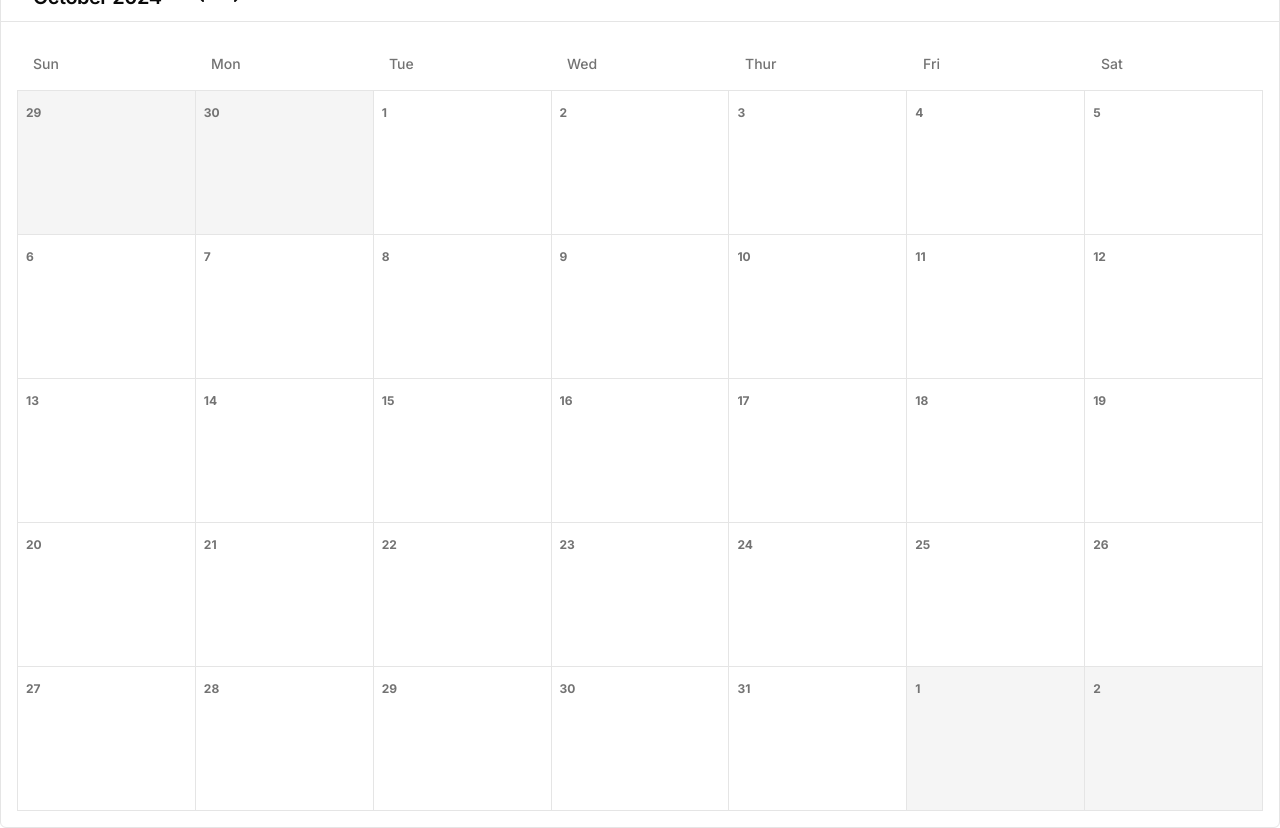
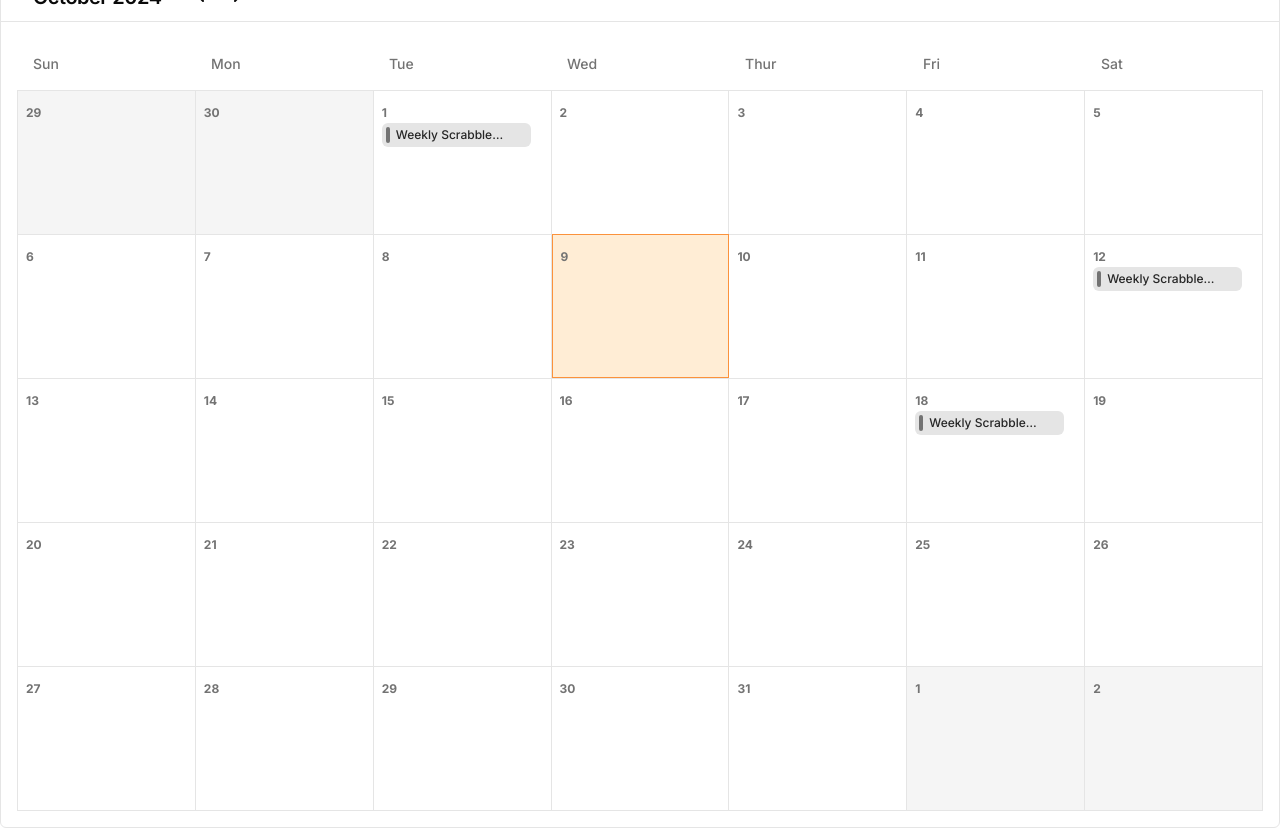
Before and after one commit to Jeff-Maina/scheduler, a Next.js app: page / in a window 1280 px wide. Built offline with nearby package versions, Linux system fonts and the light colour scheme.

Commit message:
add meeting cards

```diff
--- a/package.json
+++ b/package.json
@@ -17,6 +17,7 @@
     "@fullcalendar/timegrid": "^6.1.15",
     "@radix-ui/react-icons": "^1.3.0",
     "@radix-ui/react-popover": "^1.1.2",
+    "@radix-ui/react-scroll-area": "^1.2.0",
     "@radix-ui/react-slot": "^1.1.0",
     "@radix-ui/react-tooltip": "^1.1.3",
     "class-variance-authority": "^0.7.0",
--- a/src/app/_components/calendar.tsx
+++ b/src/app/_components/calendar.tsx
@@ -19,10 +19,111 @@ import {
   startOfWeek,
   add,
   isSameMonth,
+  isToday,
+  isSameDay,
+  parseISO,
 } from "date-fns";
 import { Dispatch, SetStateAction, useState } from "react";
 import { ChevronLeft, ChevronRight } from "lucide-react";
 import TooltipWrapper from "./tooltip-wrapper";
+import { ScrollArea } from "@/components/ui/scroll-area";
+
+// * data yo
+
+
+
+const meetings = [
+  {
+    subject: "Scrabble Practice",
+    description: "Weekly Scrabble practice with all players.",
+    startDateTime: "2024-09-12T10:00",
+    endDateTime: "2024-09-12T12:00",
+    coach: "John Doe",
+    recurring: true,
+    meetingMode: "in-person",
+    meetingType: "group",
+    invitedGuests: ["Jane Smith", "Albert Brown"],
+    location: "Room 12, Building A",
+    isAllDay: false,
+    color: "200, 50%, 50%",
+    eventActivity: "scrabble",
+  },
+  {
+    subject: "Chess Masterclass",
+    description: "Advanced tactics in chess for top players.",
+    startDateTime: "2024-09-15T15:00",
+    endDateTime: "2024-09-15T17:00",
+    coach: "Alice Lee",
+    recurring: false,
+    meetingMode: "online",
+    meetingType: "group",
+    invitedGuests: ["Mark Turner", "Samantha Green"],
+    location: null,
+    isAllDay: false,
+    color: "120, 60%, 40%",
+    eventActivity: "chess",
+  },
+  {
+    subject: "Coding Bootcamp Intro",
+    description: "Introduction to coding concepts for beginners.",
+    startDateTime: "2024-09-20T09:00",
+    endDateTime: "2024-09-20T12:00",
+    coach: "Emma Davis",
+    recurring: false,
+    meetingMode: "in-person",
+    meetingType: "group",
+    invitedGuests: ["Lucas Grey"],
+    location: "Room 15, Building B",
+    isAllDay: false,
+    color: "250, 50%, 45%",
+    eventActivity: "coding",
+  },
+  {
+    subject: "Chess Open Session",
+    description: "Open chess practice for all levels.",
+    startDateTime: "2024-10-01T13:00",
+    endDateTime: "2024-10-01T15:00",
+    coach: "Bob Carter",
+    recurring: true,
+    meetingMode: "in-person",
+    meetingType: "group",
+    invitedGuests: ["Sarah Johnson", "Chris Blue"],
+    location: "Room 8, Building C",
+    isAllDay: false,
+    color: "340, 40%, 60%",
+    eventActivity: "chess",
+  },
+  {
+    subject: "Custom Strategy Planning",
+    description: "Planning strategies for upcoming events.",
+    startDateTime: "2024-10-12T11:00",
+    endDateTime: "2024-10-12T13:00",
+    coach: "Michael Lee",
+    recurring: false,
+    meetingMode: "online",
+    meetingType: "individual",
+    invitedGuests: ["Robert Thompson"],
+    location: null,
+    isAllDay: false,
+    color: "30, 55%, 50%",
+    eventActivity: "custom",
+  },
+  {
+    subject: "Scrabble Tournament",
+    description: "Monthly Scrabble tournament for all players.",
+    startDateTime: "2024-10-18T14:00",
+    endDateTime: "2024-10-18T18:00",
+    coach: "Anna White",
+    recurring: false,
+    meetingMode: "in-person",
+    meetingType: "group",
+    invitedGuests: ["Emily Fox", "James Bond"],
+    location: "Room 7, Building A",
+    isAllDay: false,
+    color: "280, 50%, 45%",
+    eventActivity: "scrabble",
+  },
+];
 
 const Scheduler = () => {
   let today = startOfToday();
@@ -48,7 +149,7 @@ const Scheduler = () => {
   };
 
   return (
-    <div className="max-w-7xl w-full flex flex-col min-h-[70vh] border border-neutral-200 rounded-md">
+    <div className="max-w-[90rem] w-full flex flex-col min-h-[70vh] border border-neutral-200 rounded-md">
       <div className="w-full h-12 shrink-0 border-b border-neutral-200 flex items-center p-4">
         <CurrentDatePicker
           previousMonth={prevMonth}
@@ -72,17 +173,31 @@ const Scheduler = () => {
             <div
               key={index}
               className={cn(
-                " w-full h-36 hover:bg-neutral-100 p-2 border-t border-r",
+                " w-full h-36 p-2 border-t border-r",
                 index === 0 && colStartClasses[getDay(day)],
-                !isSameMonth(day, firstDayCurrentMonth) && "bg-neutral-100"
+                !isSameMonth(day, firstDayCurrentMonth) && "bg-neutral-100",
+                isToday(day) &&
+                  "bg-orange-100 border-orange-400  border-x border-y"
               )}
             >
               <time
                 dateTime={format(day, "yyyy-MM-dd")}
-                className="text-xs font-bold text-neutral-500"
+                className="text-xs shrink-0 font-bold text-neutral-500"
               >
                 {format(day, "d")}
               </time>
+
+              <ScrollArea className="w-full h-28 pb-2 pr-3">
+                {meetings.map((meeting, index) => {
+                  return (
+                    <>
+                      {isSameDay(parseISO(meeting.startDateTime), day) && (
+                        <MeetingCard />
+                      )}
+                    </>
+                  );
+                })}
+              </ScrollArea>
             </div>
           ))}
         </div>
@@ -156,8 +271,17 @@ const CurrentDatePicker = ({
   );
 };
 
-const Event = ({}) => {
-  return <div></div>;
+const MeetingCard = ({}) => {
+  return (
+    <button className="w-full text-left p-1 mb-1 bg-neutral-200 rounded-md flex gap-1.5 items-stretch">
+      <div className="w-1 shrink-0 bg-neutral-500 rounded-full"></div>
+      <div className="min-h-fit flex items-center">
+        <p className="text-xs font-medium text-neutral-800 line-clamp-1">
+          Weekly Scrabble Practice
+        </p>
+      </div>
+    </button>
+  );
 };
 
 export default Scheduler;
--- /dev/null
+++ b/src/components/ui/scroll-area.tsx
@@ -0,0 +1,48 @@
+"use client"
+
+import * as React from "react"
+import * as ScrollAreaPrimitive from "@radix-ui/react-scroll-area"
+
+import { cn } from "@/lib/utils"
+
+const ScrollArea = React.forwardRef<
+  React.ElementRef<typeof ScrollAreaPrimitive.Root>,
+  React.ComponentPropsWithoutRef<typeof ScrollAreaPrimitive.Root>
+>(({ className, children, ...props }, ref) => (
+  <ScrollAreaPrimitive.Root
+    ref={ref}
+    className={cn("relative overflow-hidden", className)}
+    {...props}
+  >
+    <ScrollAreaPrimitive.Viewport className="h-full w-full rounded-[inherit]">
+      {children}
+    </ScrollAreaPrimitive.Viewport>
+    <ScrollBar />
+    <ScrollAreaPrimitive.Corner />
+  </ScrollAreaPrimitive.Root>
+))
+ScrollArea.displayName = ScrollAreaPrimitive.Root.displayName
+
+const ScrollBar = React.forwardRef<
+  React.ElementRef<typeof ScrollAreaPrimitive.ScrollAreaScrollbar>,
+  React.ComponentPropsWithoutRef<typeof ScrollAreaPrimitive.ScrollAreaScrollbar>
+>(({ className, orientation = "vertical", ...props }, ref) => (
+  <ScrollAreaPrimitive.ScrollAreaScrollbar
+    ref={ref}
+    orientation={orientation}
+    className={cn(
+      "flex touch-none select-none transition-colors",
+      orientation === "vertical" &&
+        "h-full w-2.5 border-l border-l-transparent p-[1px]",
+      orientation === "horizontal" &&
+        "h-2.5 flex-col border-t border-t-transparent p-[1px]",
+      className
+    )}
+    {...props}
+  >
+    <ScrollAreaPrimitive.ScrollAreaThumb className="relative flex-1 rounded-full bg-border" />
+  </ScrollAreaPrimitive.ScrollAreaScrollbar>
+))
+ScrollBar.displayName = ScrollAreaPrimitive.ScrollAreaScrollbar.displayName
+
+export { ScrollArea, ScrollBar }
```
Also changed, not shown: 1 other file (tests, documents, lock files or other folders).
